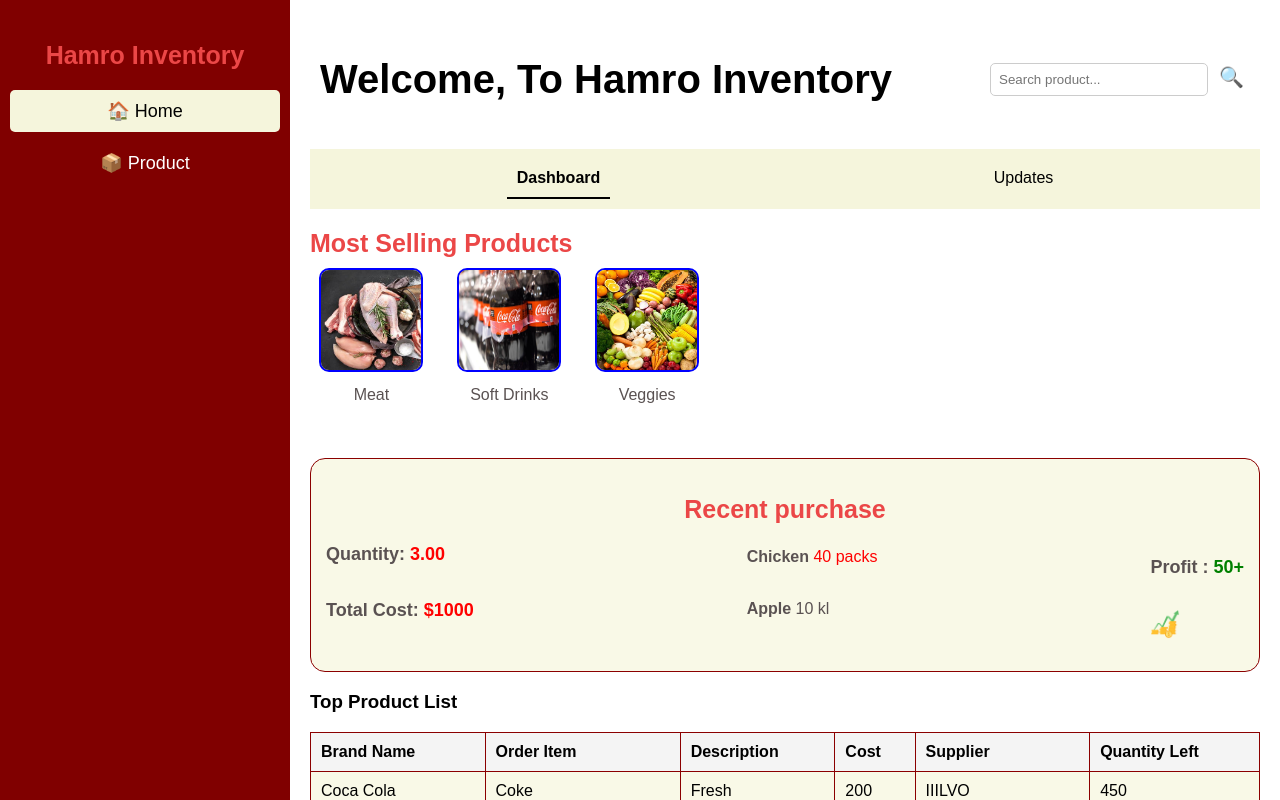
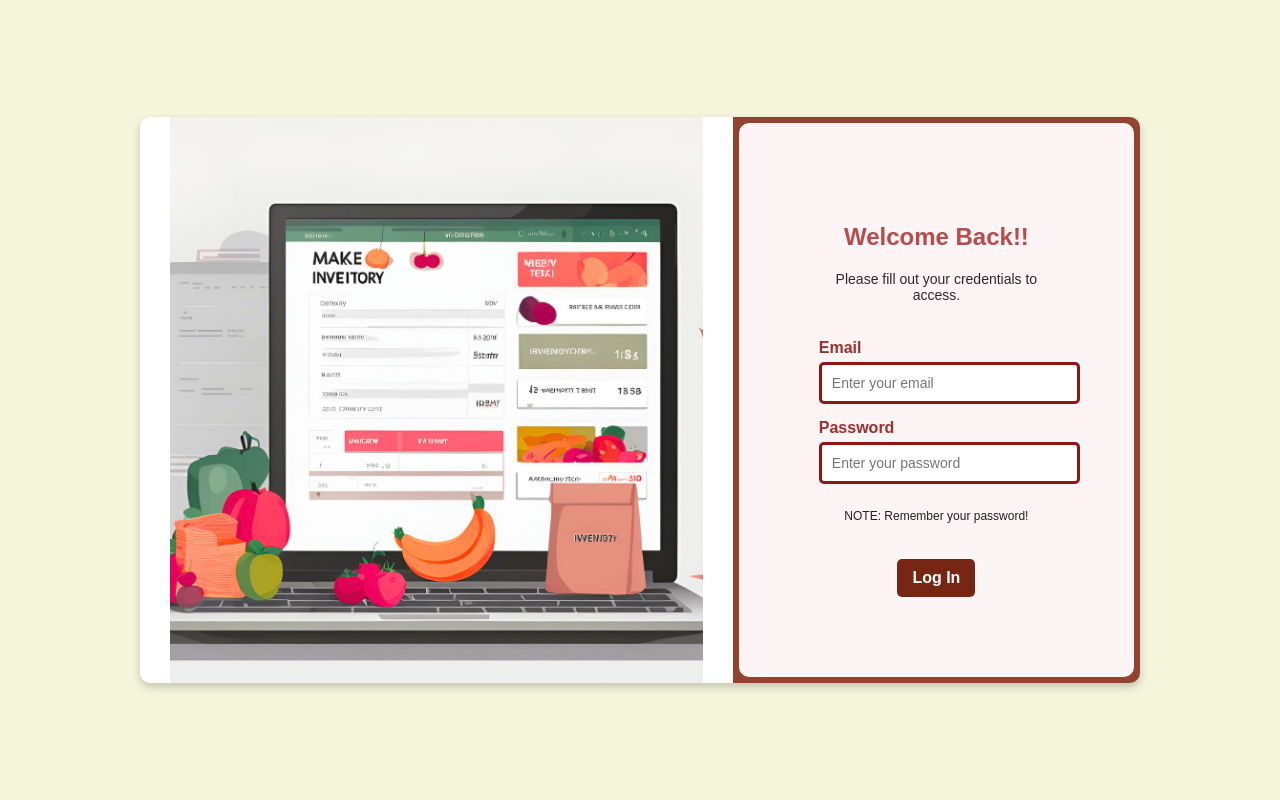
Before and after one commit to Sabyatakarki/Inventory_Managemenr_system_Frontend, a React (Create React App) app in the folder inventory_management_system/: page / in a window 1280 px wide. Built offline with nearby package versions, Linux system fonts and the light colour scheme; the HTML template or start-up script is replaced by a standard one.

Commit message:
update.jsx created

```diff
--- a/inventory_management_system/src/App.js
+++ b/inventory_management_system/src/App.js
@@ -11,7 +11,7 @@
   return (
     <Router>
       <Routes>
-       <Route path="/" element={<Dashboard />} />
+       <Route path="/" element={<Login />} />
         <Route path="/login" element={<Login />}/>
         <Route path="/Main" element={<Main />}/>
         <Route path = "/Signup" element = {<Signup/>}/>
--- a/inventory_management_system/src/components/public/Product.jsx
+++ b/inventory_management_system/src/components/public/Product.jsx
@@ -2,7 +2,6 @@
 import { Link } from "react-router-dom";
 import "./Product.css";
 
-// Importing Images
 import chicken from "../../assets/chicken.png";
 import buff from "../../assets/buff.png";
 import turkey from "../../assets/turkey.png";
```
Also changed, not shown: inventory_management_system/src/assets/login.png, inventory_management_system/src/components/public/Update.jsx (added).
